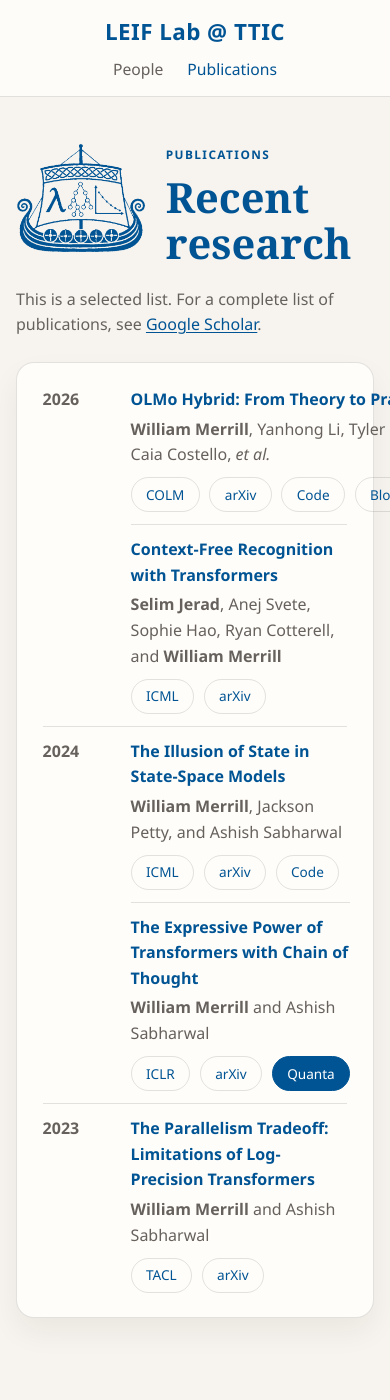
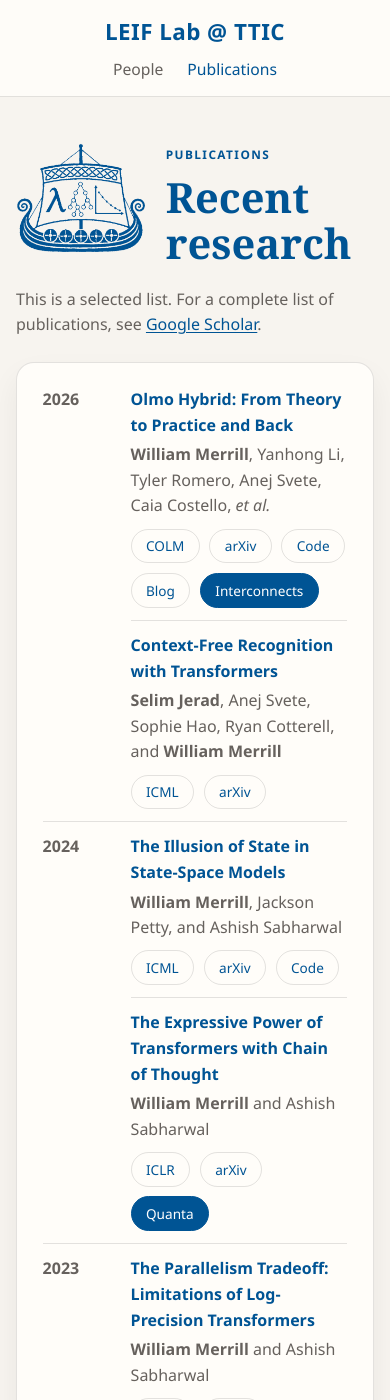
Before and after one commit to leif-lab-ttic/leif-lab-ttic.github.io, a Jekyll site: the page built from pages/publications.html, in a window 390 px wide and 1400 px high. Built offline with Jekyll 4.4.1, drawn with Linux system fonts in a browser that asks for light colours.

Commit message:
Fix mobile formatting

```diff
--- a/_data/publications.yml
+++ b/_data/publications.yml
@@ -1,6 +1,6 @@
 - year: 2026
   publications:
-    - title: "OLMo Hybrid: From Theory to Practice and Back"
+    - title: "Olmo Hybrid: From Theory to Practice and Back"
       link: "https://arxiv.org/abs/2604.03444"
       authors:
         - {name: "William Merrill", lab: true}
--- a/_includes/footer.html
+++ b/_includes/footer.html
@@ -4,7 +4,7 @@
       <p>Language, Expressivity, Interpretability, and Formalism (LEIF) Lab</p>
       <p>Toyota Technological Institute at Chicago</p>
     </div>
-    <div class="footer-identity" style="text-align: right;">
+    <div class="footer-identity footer-right">
       <p>{{ site.copyright }}</p>
       <p>LLMs used for web design</p>
     </div>
--- a/assets/css/styles.css
+++ b/assets/css/styles.css
@@ -405,6 +405,7 @@
 
 .pub-links {
   display: flex;
+  flex-wrap: wrap;
   gap: 0.6rem;
   margin-top: 0.6rem;
 }
@@ -506,6 +507,10 @@
   line-height: 1.2;
 }
 
+.footer-right {
+  text-align: right;
+}
+
 @media (max-width: 780px) {
   .nav {
     flex-direction: column;
@@ -527,4 +532,8 @@
   .footer-inner {
     flex-direction: column;
   }
+
+  .footer-right {
+    text-align: left;
+  }
 }
```
